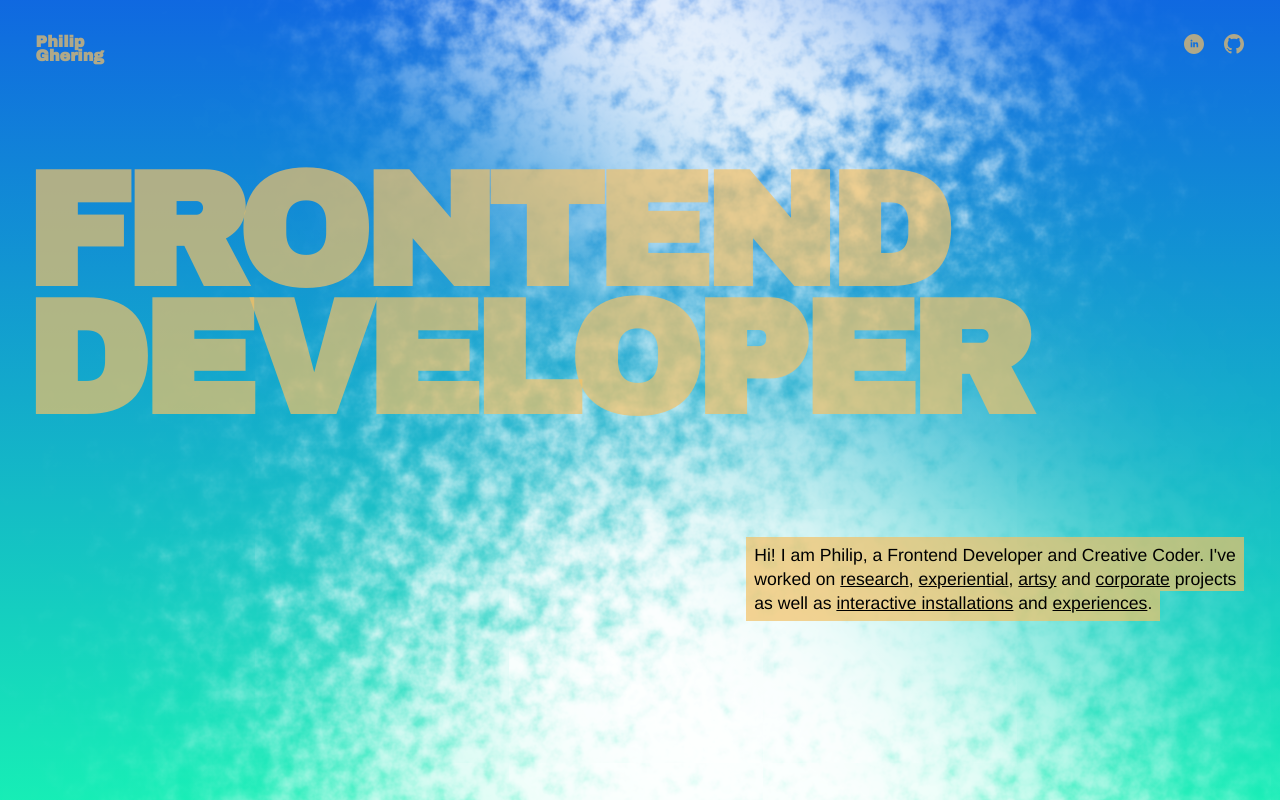
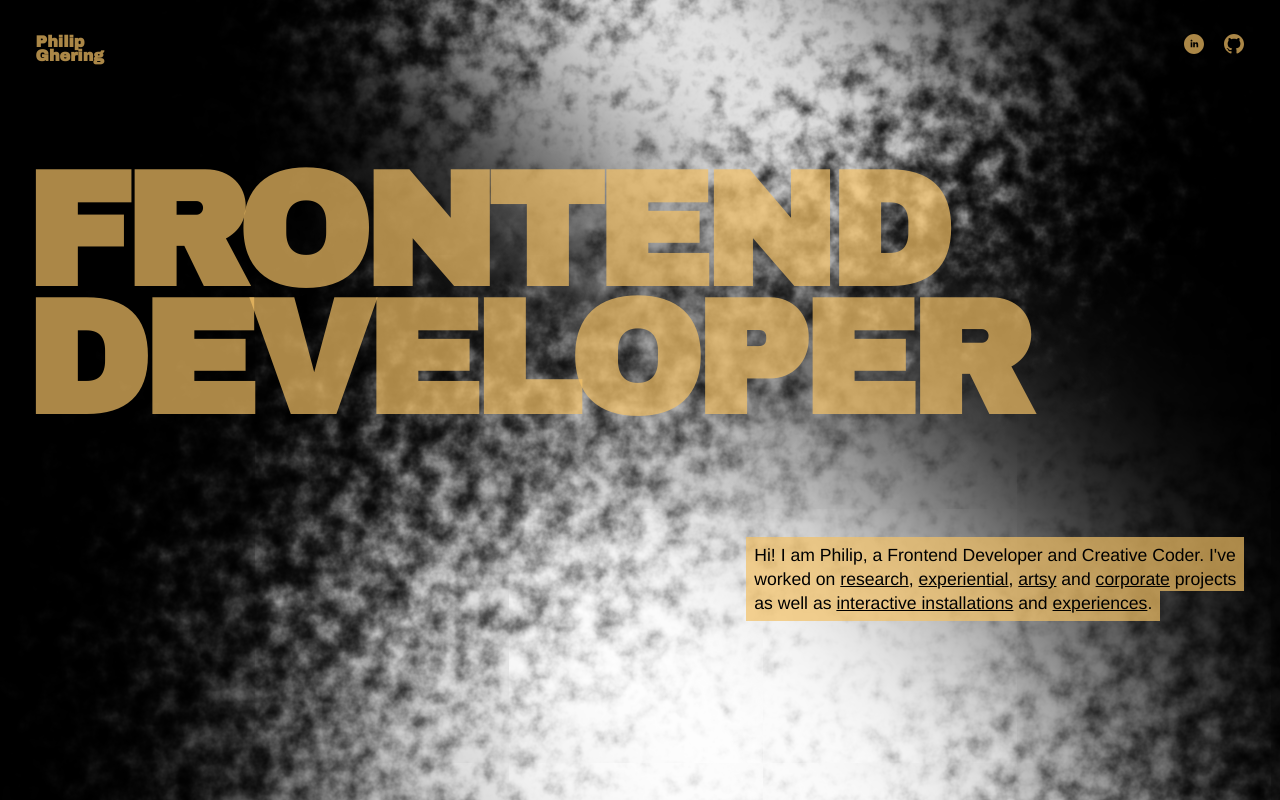
Before and after one commit to philipgher/personal-portfolio, a Next.js app: page / in a window 1280 px wide. Built offline with nearby package versions, Linux system fonts and the light colour scheme.

Commit message:
Black background

```diff
--- a/components/Background.jsx
+++ b/components/Background.jsx
@@ -78,7 +78,7 @@ const Background = () => {
   const scale = sin(tick) * 300 + 150;
 
   return (
-    <div className={styles.container} style={{ '--h': (tick * 50) % 360 }}>
+    <div className={styles.container} style={{ '--hUpper': sin(tick) * 40, '--hLower': sin(tick + 0.5 * 40) }}>
       <Cloud tick={tick} />
       <Cloud tick={tick} />
       <svg width="0" height="0">
--- a/components/Background.module.scss
+++ b/components/Background.module.scss
@@ -4,11 +4,12 @@
     //     rgb(15, 216, 223),
     //     rgb(24, 177, 238),
     // );
-    background: linear-gradient(
-        0.5turn,
-        hsl(calc(50 + var(--h)), 87%, 47%),
-        hsl(var(--h), 86%, 51%),
-    );
+    // background: linear-gradient(
+    //     0.5turn,
+    //     hsl(var(--hUpper), 87%, 47%),
+    //     hsl(var(--hLower), 86%, 51%),
+    // );
+    background-color: black;
     position: fixed;
     top: 0;
     left: 0;
```
